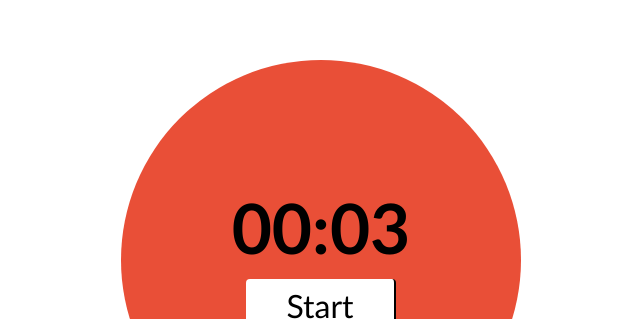
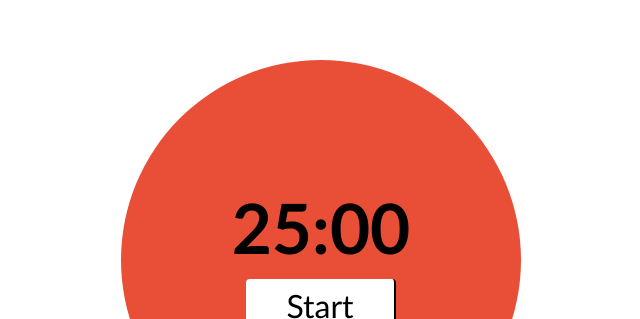
Before and after one commit to Zwnow/pomodoro, a plain HTML site: page index.html in a window 1280 px wide. Shown: the part 140-459 px from the top of the page, without its empty margins (319-959 px from the left). Drawn offline with Linux system fonts and the light colour scheme.

Commit message:
fixed up time for preview

```diff
--- a/index.html
+++ b/index.html
@@ -29,10 +29,10 @@
         init();
 
         function init() {
-            time = "00:03";
+            time = "25:00";
             minutes = time.split(":")[0];
             seconds = time.split(":")[1];
-            document.getElementById("time").innerText = "00:03";
+            document.getElementById("time").innerText = "25:00";
         }
 
         function Start() {
```
